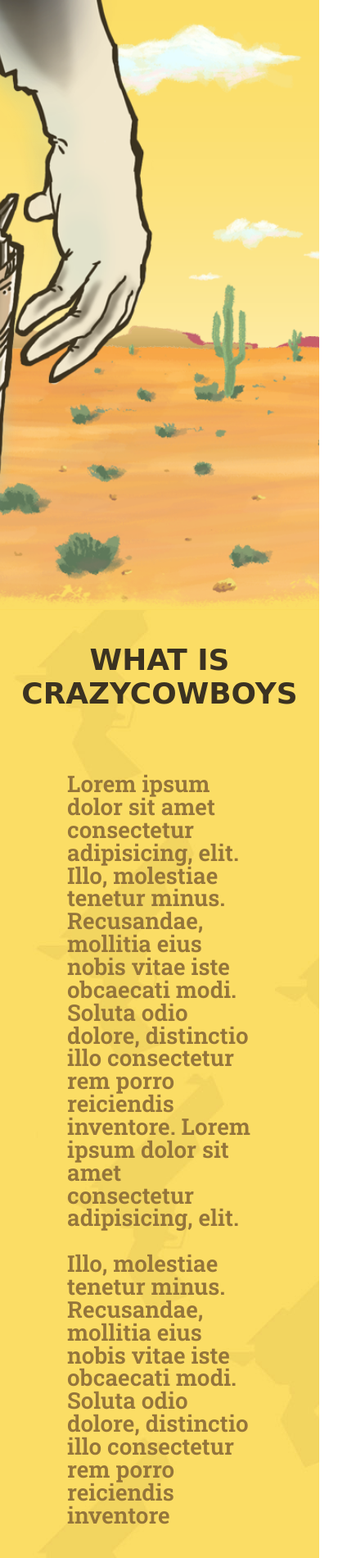
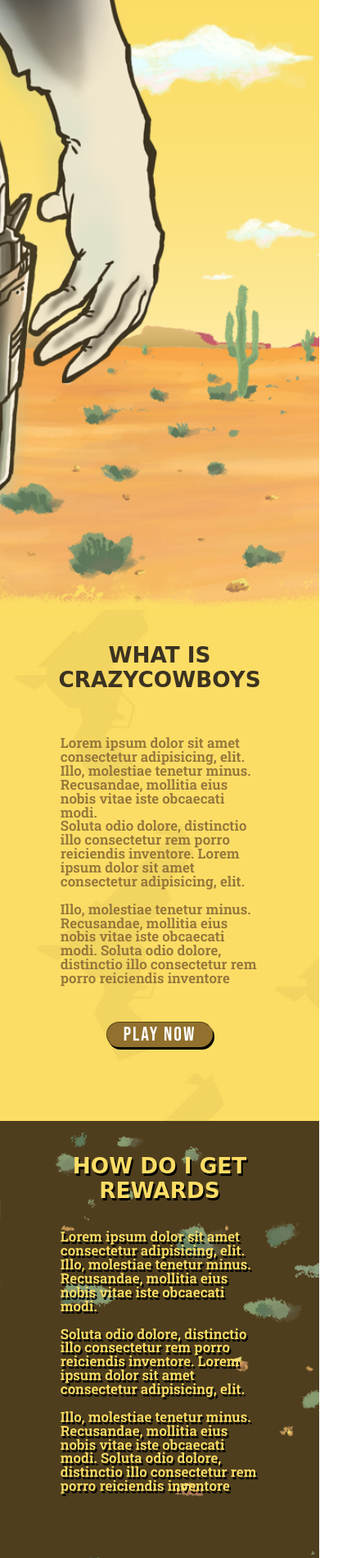
Before and after one commit to JonasBorgesArg/crazyCowboys, a plain HTML site: page index.html in a window 390 px wide. Shown: the part 100-2000 px from the top of the page at 82% size, 424 px wide, since content can reach past the window. Drawn offline with nearby package versions, Linux system fonts and the light colour scheme; a web font is replaced by a local one.

Commit message:
responsivo agregado

```diff
--- a/styles.css
+++ b/styles.css
@@ -82,7 +82,6 @@ ul li a:hover::before{
 /************	TOGGLE MENU	************/
 @media screen and (max-width: 992px) {
 	.nav button{
-
 	display: flex;
 	justify-content: center;
 	align-items: center;
@@ -111,7 +110,7 @@ ul li a:hover::before{
 
   .navigation li{
   	width: 100%;
-  	padding-top: 5rem;
+  	padding-top:2rem;
   	display: flex;
   	flex-direction: column;
   	text-align: center;
@@ -119,6 +118,7 @@ ul li a:hover::before{
   }
   .nav .navigation li a{
   	color: #fff;
+  	font-size: 2.5em;
   }
 
   .panel-btn{
@@ -126,7 +126,7 @@ ul li a:hover::before{
 	z-index: 999;
 	top: 1vh;
 	right: 1vw;
-	width: 4rem;
+	width: 4.2rem;
 	height: 4rem;
 	border-radius: 50%;
 	padding: 0;
@@ -134,8 +134,8 @@ ul li a:hover::before{
 	justify-content: center;
 	align-items: center;
 	}
+}
 
-}
 
 /************	HEADER	************/
 .banner{
@@ -183,6 +183,16 @@ ul li a:hover::before{
 	animation: brillo 5s infinite;
 }
 
+@media (max-width: 767px){
+.container{
+height: 10vh;
+}
+}
+@media (max-width: 400px){
+.container #scene .layer img{
+	width: 500px;
+}
+}
 /************	WHAT IS CC	************/
 .whatis{
  		position: relative;
@@ -263,18 +273,37 @@ margin: 1em;
 	transform: skewX(45deg) translateX(-150px);
 }
 @media screen and (max-width: 992px) {
+	.whatis .what p{
+	font-size: 3.3vh;
+	line-height: 1em;
+	padding: 1em;
+	margin: 1em;
+	text-align: start;
+	}
+}
+
+@media (max-width: 767px){
 	.box-img-p img{
 		display: none;
 	}
+	.whatis .what h1{
+	font-size: calc(1.4em + 1vw);
+	}
 	.whatis .what p{
-
 	font-size: 3.3vh;
 	line-height: 1em;
-padding: 1em;
-margin: 1em;
+
 	text-align: start;
+	}
 }
+@media (max-width: 400px){
+	.whatis .what p{
+	font-size: 2vh;
+	line-height: 1em;
+	text-align: start;
+	}
 }
+
 
 /************	HOW DO I GET REWARDS	************/
 .rewards{
@@ -290,35 +319,49 @@ margin: 1em;
  		background: url(finales/textura4.jpg);
 }
 .rewards .reward{
-	width: 50%;
+	width: 800px;
 }
 
 .rewards .reward h1{
 	font-family: 'Rye', cursive;
 	color: #fbdd65;
+	text-shadow: 2px 3px 0 rgba(0, 0, 0, 1);
 	font-size: calc(2em + 1vw);
-	text-align: start;
+	text-align: center;
 }
 .rewards .reward p{
 	margin: 30px 0;
 	font-family: 'Roboto Slab', serif;
 	font-weight: 600;
 	color: #fbdd65;
+	text-shadow: 2px 3px 0 rgba(0, 0, 0, 1);
 	line-height: 1.45;
-	font-size: 1.1em;
+	font-size: 3.3vh;
 	text-align: start;
 }
 
 
 @media screen and (max-width: 992px) {
-	.rewards{
-		display: flex;
-	flex-direction: column-reverse;
-	text-align: center;
-	align-items: center;
+	.rewards .reward p{
+		font-size: 3.3vh;
+		padding: 1em;
+	margin: 1em;
+	line-height: 1em;
+	text-align: start;
 	}
 }
-
+@media (max-width: 400px){
+	.rewards .reward h1{
+	font-size: calc(1.4em + 1vw);
+	}
+	.rewards .reward p{
+		font-size: 2vh;
+		padding: 1em;
+	margin: 1em;
+	line-height: 1em;
+	text-align: start;
+	}
+}
 
 /************	PRODUCTS	************/
 
@@ -418,14 +461,6 @@ transform: translateY(10px);
 	padding: 2rem;
 }
 
-@media screen and (max-width: 992px){
-	.products .cactus{
-	display: flex;
-	flex-wrap: wrap;
-	justify-content: center;
-	align-items: center;
-}
-}
 
 .products .box .buy{
 	position: absolute;
@@ -493,7 +528,19 @@ transform: translateY(10px);
 	transform: translate3d(-50%, -50%, 100px) rotate(1deg);
 }
 
-
+@media screen and (max-width: 992px){
+	.products .cactus{
+	display: flex;
+	flex-wrap: wrap;
+	justify-content: center;
+	align-items: center;
+	}
+}
+@media (max-width: 767px){
+	.products .pistolas{
+		padding: 0rem;
+	}
+}
 
 /************	FEATURES	************/
 .features{
@@ -569,7 +616,7 @@ transform: translateY(10px);
 	flex-direction: column;
 	align-items: center;
 	text-align: center;
-	padding: 50px 100px 100px 100px;
+	padding: 40px 40px 100px;
 }
 
 .footer-container .socialMedia {
@@ -595,3 +642,18 @@ transform: translateY(10px);
 	font-size: 1.1em;
 	text-align: center;
 }
+
+@media (max-width: 400px){
+	.footer-container img{
+		width: 200px;
+	}
+	.footer-container .socialMedia li a{
+	font-size: 2em;
+	}
+	.footer-container p{
+	font-size: 2vh;
+		padding: 1em;
+	margin: 1em;
+	line-height: 1em;;
+}
+}
```
